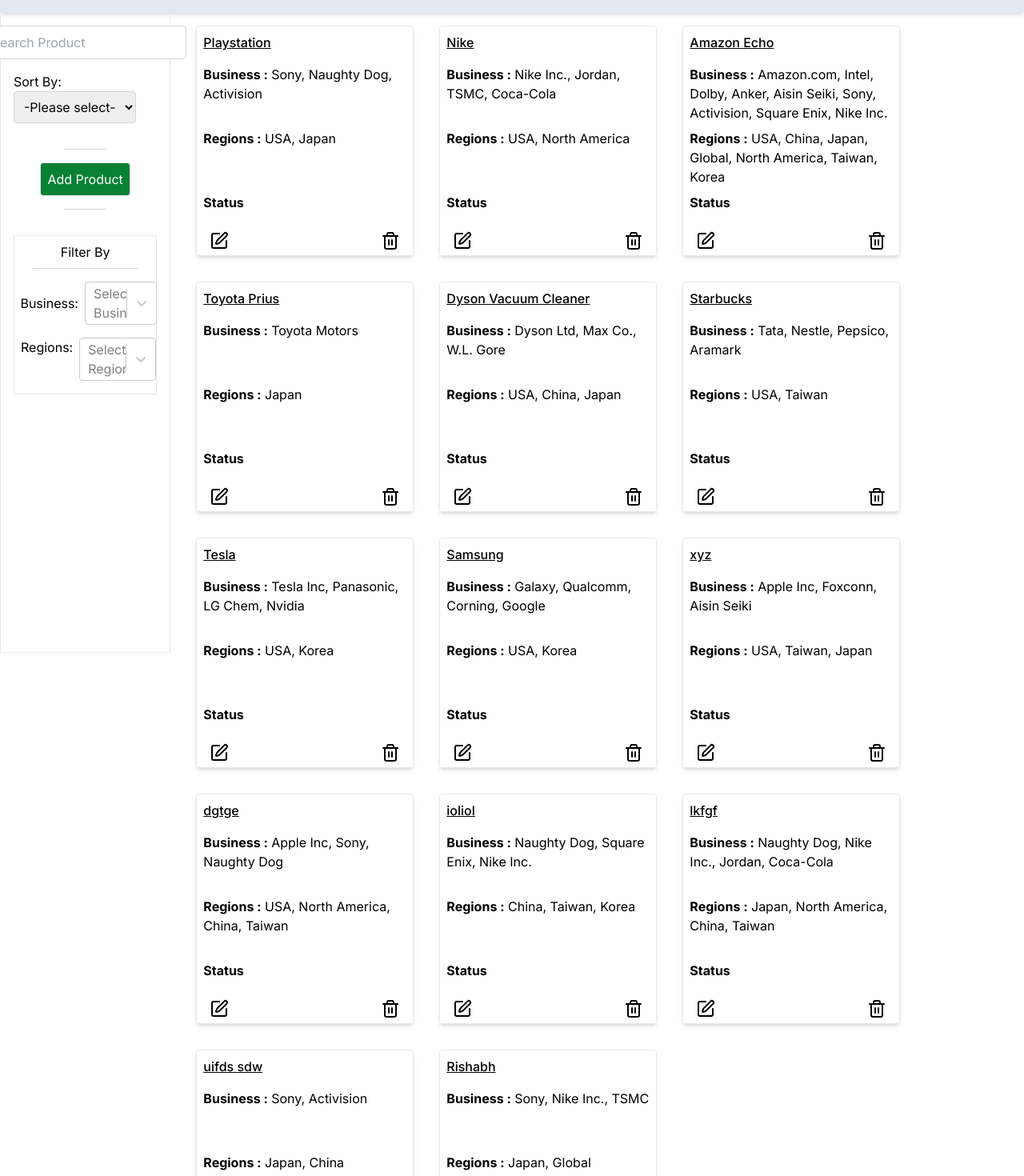
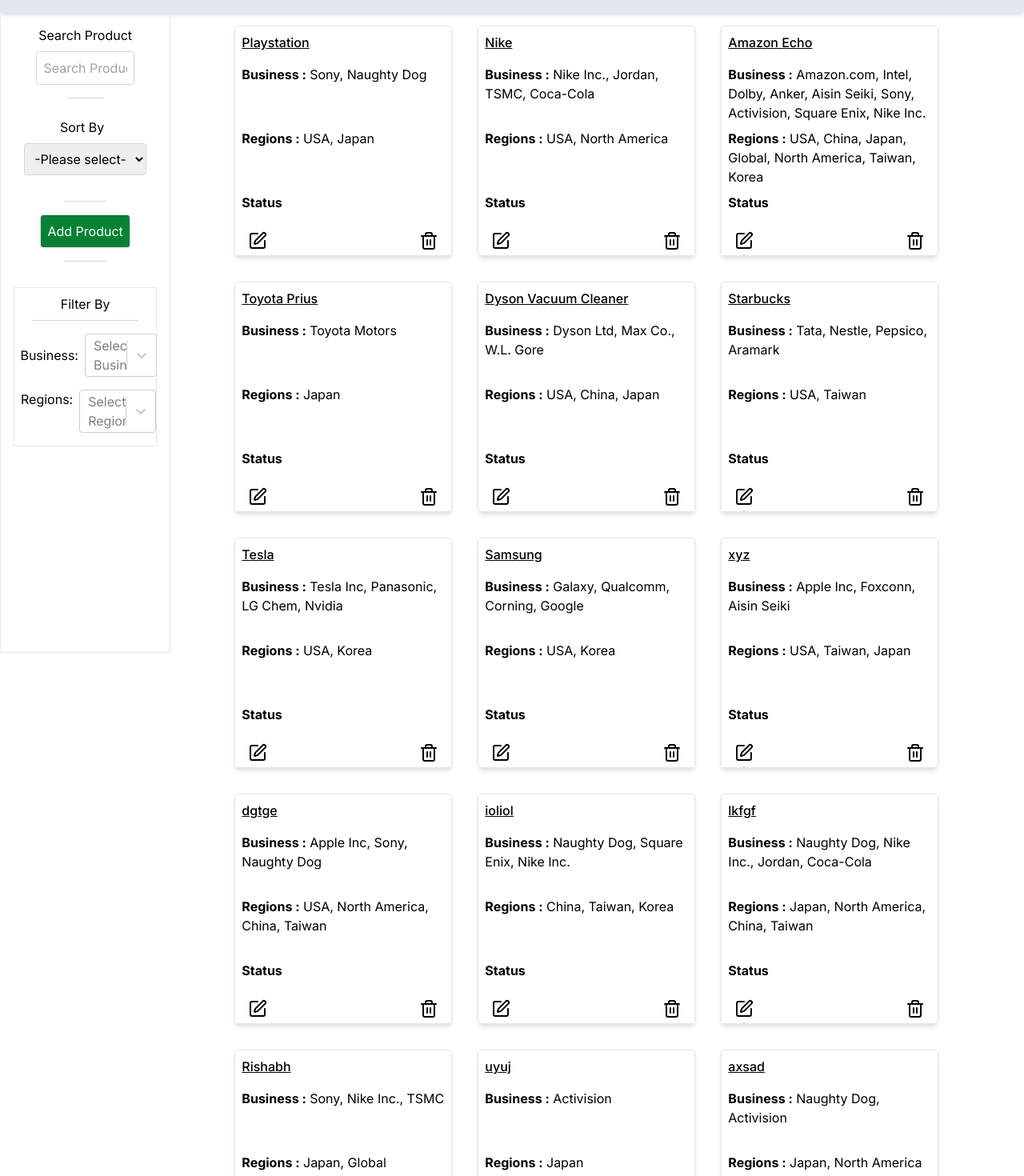
Before and after one commit to Rishabh8770/next-product-page, a Next.js app: page / in a window 1280 px wide. Shown: the part 80-1550 px from the top of the page at 80% size. Built offline with nearby package versions, Linux system fonts and the light colour scheme.

Commit message:
integrated userfeedback and notification toast and minor changes in css and functionality

```diff
--- a/package.json
+++ b/package.json
@@ -11,15 +11,18 @@
   "dependencies": {
     "axios": "^1.7.2",
     "bootstrap": "^5.3.3",
+    "lodash": "^4.17.21",
     "lucide-react": "^0.404.0",
     "next": "14.2.4",
     "react": "^18",
     "react-bootstrap": "^2.10.4",
     "react-dom": "^18",
     "react-select": "^5.8.0",
+    "react-toastify": "^10.0.5",
     "uuid": "^10.0.0"
   },
   "devDependencies": {
+    "@types/lodash": "^4.17.6",
     "@types/node": "^20",
     "@types/react": "^18",
     "@types/react-dom": "^18",
--- a/src/components/AddOrEditProduct.tsx
+++ b/src/components/AddOrEditProduct.tsx
@@ -5,6 +5,9 @@
 import { useState, useEffect } from "react";
 import { useRouter } from "next/navigation";
 import { v4 as uuidv4 } from "uuid";
+import { notifyAddProduct, notifyEditProduct, notifyErrorAddingProduct, notifyErrorEditingProduct } from "@/utils/NotificationUtils";
+import { NotificationContainer } from './UserFeedback';
+import ProductStatus from './ProductStatus';
 
 type AddOrEditProductProps = {
   isEditMode: boolean;
@@ -26,6 +29,12 @@
   const getUniqueValues = (array: string[]): string[] => {
     return Array.from(new Set(array));
   };
+
+  const clearFormFields = () => {
+    setProductName("");
+    setSelectBusinessOptions(null)
+    setSelectRegionsOptions(null)
+  }
 
   useEffect(() => {
     if (products) {
@@ -74,13 +83,21 @@
       };
 
       try {
+        // throw new Error("its an error")  // To check whether the Error toast works properly or not.
         if (isEditMode) {
           await updateProduct(productData);
+          notifyEditProduct();
         } else {
           await addProduct(productData);
+          clearFormFields();
+          notifyAddProduct();
         }
-        router.push("/");
       } catch (error) {
+        if (isEditMode) {
+          notifyErrorEditingProduct();
+        } else {
+          notifyErrorAddingProduct();
+        }
         console.error("Error submitting form", error);
       }
     } else {
@@ -136,7 +153,7 @@
           <div>
             <button
               type="submit"
-              className="p-2 bg-blue-500 text-white rounded"
+              className="p-2 bg-blue-700 text-white rounded disabled:opacity-65"
               disabled={
                 !productName || !selectBusinessOptions || !selectRegionsOptions
               }
@@ -152,6 +169,10 @@
           Cancel
         </button>
       </div>
+      <div>
+        <ProductStatus />
+      </div>
+      <NotificationContainer />
     </>
   );
 }
--- a/src/components/HomePage.tsx
+++ b/src/components/HomePage.tsx
@@ -9,6 +9,7 @@
 import { ProductProps } from "@/types/Types";
 import { Option } from "./MultiSelectDropdown";
 import FilterProducts from "./FilterProducts";
+import { NotificationContainer } from "./UserFeedback";
 
 function delay(milliSeconds: number): Promise<void> {
   return new Promise((resolve) => setTimeout(resolve, milliSeconds));
@@ -126,8 +127,9 @@
             onRegionsFilterChange={handleRegionFilterChange}
           />
         </div>
+        <div className="border-t lg:border-none border-gray-300 mb-2 w-full mt-4"></div>
       </div>
-      <div className="flex flex-wrap justify-center lg:justify-start w-full lg:w-5/6 pl-0 lg:pl-4 mt-4 lg:mt-0">
+      <div className="flex flex-wrap justify-center lg:justify-start w-full lg:w-5/6 pl-0 lg:pl-16 mt-4 lg:mt-0">
         {sortedAndFilteredProducts.length > 0 ? (
           sortedAndFilteredProducts.map((product) => (
             <ProductCard
@@ -140,10 +142,11 @@
           ))
         ) : (
           <div className="flex items-center h-screen">
-            <p className="text-xl">No such Product</p>
+            <p className="text-xl">No Product to display</p>
           </div>
         )}
       </div>
+      <NotificationContainer />
     </div>
   );
 }
--- a/src/components/ProductCard.tsx
+++ b/src/components/ProductCard.tsx
@@ -3,16 +3,24 @@
 import Link from "next/link";
 import { useRouter } from "next/navigation";
 import { ProductProps } from "@/types/Types";
+import { notifyDeleteProduct } from "@/utils/NotificationUtils";
+import { debounce } from "lodash";
 
-
-export default function ProductCard({ id, name, business, regions }: ProductProps) {
+export default function ProductCard({
+  id,
+  name,
+  business,
+  regions,
+}: ProductProps) {
   const { deleteProduct } = useProductContext();
   const router = useRouter();
 
   const handleDelete = async (e: React.MouseEvent) => {
     e.preventDefault();
     try {
-      deleteProduct(id);
+      debounce(() => {
+        notifyDeleteProduct({ id, name }, () => deleteProduct(id));
+      }, 500)();
     } catch (error) {
       console.error(`Error deleting product with id ${id}`, error);
     }
@@ -49,12 +57,11 @@
                 <strong>Status</strong>
               </p>
             </div>
-
           </div>
         </Link>
         <div className="flex justify-between p-2 ">
-          <Edit onClick={handleEdit} cursor="pointer"/>
-          <Trash2 color="#000000" onClick={handleDelete} cursor="pointer"/>
+          <Edit onClick={handleEdit} cursor="pointer" />
+          <Trash2 color="#000000" onClick={handleDelete} cursor="pointer" />
         </div>
       </div>
     </div>
--- /dev/null
+++ b/src/components/ProductStatus.tsx
@@ -0,0 +1,3 @@
+export default function ProductStatus() {
+  return <div>ProductStatus</div>
+}
--- a/src/components/SearchAndSort.tsx
+++ b/src/components/SearchAndSort.tsx
@@ -31,18 +31,20 @@
 
   return (
     <div className="flex flex-col justify-center items-center">
-      <div className="mx-2">
+      <div className="mx-2 flex flex-col items-center">
+        <p className="mb-2">Search Product</p>
         <input
           type="text"
           placeholder={placeholder}
           value={search}
           onChange={handleChange}
-          className="rounded w-auto p-2 mx-1 border border-gray-300"
+          className="rounded w-3/4 p-2 mx-1 border border-gray-300"
         />
       </div>
-      <div className="my-4">
-        <label htmlFor="filter" className="mr-2 h6">
-          Sort By:{" "}
+      <div className="border-t border-gray-300 mb-2 w-1/4 mt-4"></div>
+      <div className="my-4 flex flex-col items-center">
+        <label htmlFor="filter" className="mr-2 h6 mb-2">
+          Sort By
         </label>
         <select
           name="filter"
--- /dev/null
+++ b/src/components/UserFeedback.tsx
@@ -0,0 +1,13 @@
+import { ToastContainer } from "react-toastify";
+import "react-toastify/dist/ReactToastify.css";
+
+const toastContainerStyle = {
+  fontSize: "1.25rem",
+  width: "25rem",
+  right: "6.25rem", // Adjust this value to move it left from the bottom-right corner
+};
+export const NotificationContainer = () => (
+  <ToastContainer toastStyle={toastContainerStyle} />
+);
+
+// The toast function associated with the component is in utils/NotificationUtils.tsx
--- a/src/data/products.json
+++ b/src/data/products.json
@@ -4,8 +4,7 @@
     "name": "Playstation",
     "business": [
       "Sony",
-      "Naughty Dog",
-      "Activision"
+      "Naughty Dog"
     ],
     "regions": [
       "USA",
@@ -176,18 +175,6 @@
     ]
   },
   {
-    "id": "8145331e-3d25-40f9-aeaf-80cbfb466af1",
-    "name": "uifds sdw",
-    "business": [
-      "Sony",
-      "Activision"
-    ],
-    "regions": [
-      "Japan",
-      "China"
-    ]
-  },
-  {
     "id": "61305485-13a2-4a0f-94e5-5aca6a6c07ed",
     "name": "Rishabh",
     "business": [
@@ -199,5 +186,39 @@
       "Japan",
       "Global"
     ]
+  },
+  {
+    "id": "6dded475-7690-47f8-9971-5cd61b702009",
+    "name": "uyuj",
+    "business": [
+      "Activision"
+    ],
+    "regions": [
+      "Japan"
+    ]
+  },
+  {
+    "id": "0b72efbb-5e42-4d26-b3d3-787066017491",
+    "name": "axsad",
+    "business": [
+      "Naughty Dog",
+      "Activision"
+    ],
+    "regions": [
+      "Japan",
+      "North America"
+    ]
+  },
+  {
+    "id": "86c93084-a388-4e03-95fb-db9aeaa70ec9",
+    "name": "veerv",
+    "business": [
+      "Activision",
+      "Nike Inc."
+    ],
+    "regions": [
+      "North America",
+      "China"
+    ]
   }
 ]
--- /dev/null
+++ b/src/utils/NotificationUtils.tsx
@@ -0,0 +1,100 @@
+import { ShieldAlert } from "lucide-react";
+import { toast, ToastOptions } from "react-toastify";
+
+// import { ProductProps } from "../types/types";
+
+const options: ToastOptions = {
+  position: "bottom-right",
+  autoClose: 1500,
+  hideProgressBar: false,
+  closeOnClick: true,
+  pauseOnHover: true,
+  draggable: true,
+  progress: undefined,
+};
+
+type NotifyDeleteProps = {
+  name: string;
+  id: string;
+};
+
+export const notifyAddProduct = () => {
+  toast.success("Product has been added and waiting for approval!", options);
+};
+
+export const notifyErrorAddingProduct = () => {
+  toast.error("There is an error on adding the product", options);
+};
+
+export const notifyEditProduct = () => {
+  toast.info("Product edited successfully!", options);
+};
+
+export const notifyErrorEditingProduct = () => {
+  toast.error("There is an error on Editing the product", options);
+};
+
+export const notifyMandatoryWarn = () => {
+  toast.warn("Please fill all the mandatory field(s)", options);
+};
+
+export const notifyDeleteProduct = (
+  product: NotifyDeleteProps,
+  deleteCallback: () => void
+) => {
+  const confirmDelete = () => {
+    deleteCallback();
+    toast.dismiss();
+    toast.success("Product deleted successfully!", options);
+  };
+
+  const cancelDelete = () => {
+    toast.dismiss();
+    toast.error("Deletion Cancelled", options);
+  };
+
+  const DeleteConfirmation = () => (
+    <div className="flex justify-center flex-col">
+      <div>
+        <div className="flex justify-center items-center">
+          <ShieldAlert color="#fb2d2d" width={50} height={50} />
+        </div>
+        <p className="mx-2 my-3 flex justify-center">
+          Are you sure you want to delete product : "{product.name}"?
+        </p>
+      </div>
+      <div className="m-2 flex items-center justify-center text-white">
+        <button
+          className="mx-2 border rounded px-2"
+          style={{ backgroundColor: "rgb(241,0,0)" }}
+          onClick={confirmDelete}
+        >
+          Yes
+        </button>
+        <button
+          onClick={cancelDelete}
+          className="border rounded px-2"
+          style={{ backgroundColor: "rgb(0,157,0)" }}
+        >
+          No
+        </button>
+      </div>
+    </div>
+  );
+
+  toast(<DeleteConfirmation />, {
+    ...options,
+    position: "top-center",
+    autoClose: false,
+    style: {
+      minWidth: "45rem",
+      fontSize: "1.3rem",
+      right: "12.5rem",
+      border: "0.063rem solid red",
+    },
+  });
+};
+
+export const notifyDeletionError = () => {
+  toast.error("Error deleting a product", options);
+};
```
Also changed, not shown: 1 other file (tests, documents, lock files or other folders).
